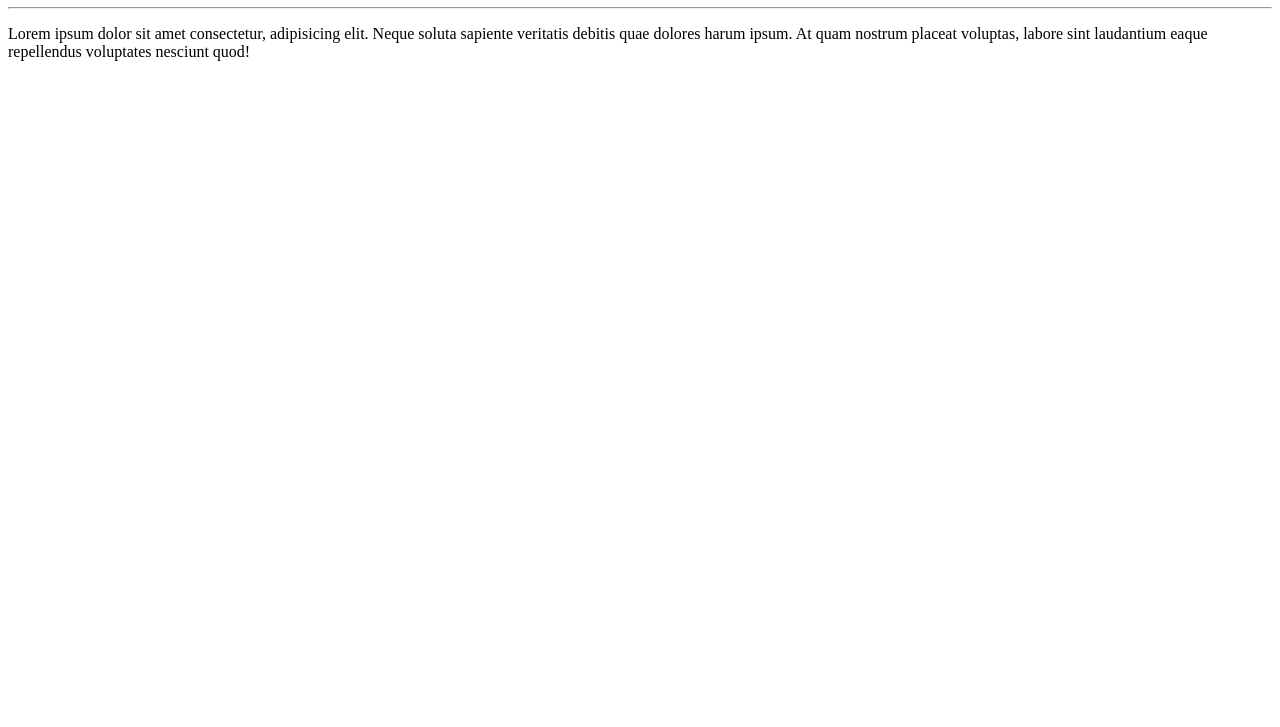
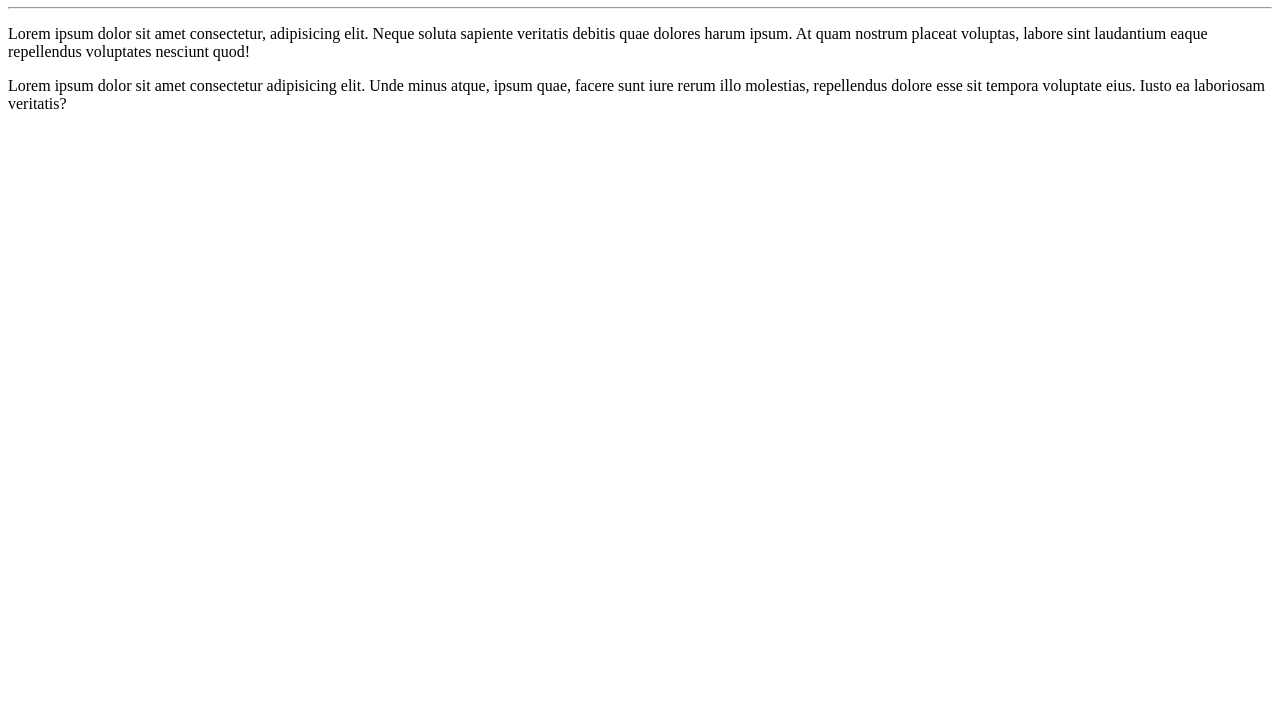
Before and after one commit to biancapasetto/Ola-Mundo, a plain HTML site: page site-exemplo/index.html in a window 1280 px wide. Shown: the part 73-800 px from the top of the page. Drawn offline with Linux system fonts and the light colour scheme.

Commit message:
Adicionei um paragrafo

```diff
--- a/site-exemplo/index.html
+++ b/site-exemplo/index.html
@@ -10,6 +10,6 @@
     <h1>Olá Mundo</h1>
     <hr>
     <p>Lorem ipsum dolor sit amet consectetur, adipisicing elit. Neque soluta sapiente veritatis debitis quae dolores harum ipsum. At quam nostrum placeat voluptas, labore sint laudantium eaque repellendus voluptates nesciunt quod!</p>
-
+    <p>Lorem ipsum dolor sit amet consectetur adipisicing elit. Unde minus atque, ipsum quae, facere sunt iure rerum illo molestias, repellendus dolore esse sit tempora voluptate eius. Iusto ea laboriosam veritatis?</p>
 </body>
 </html>
```
